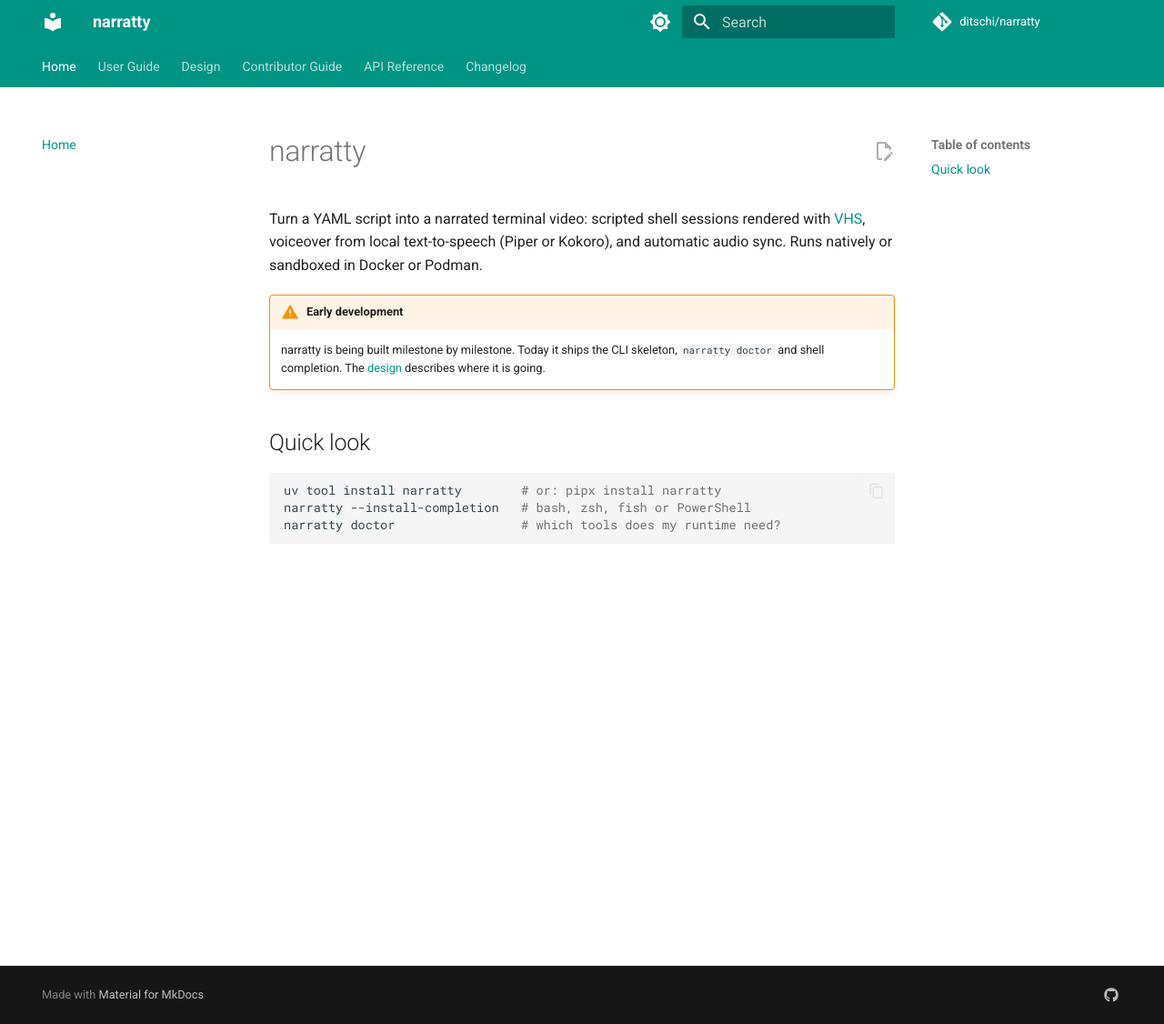
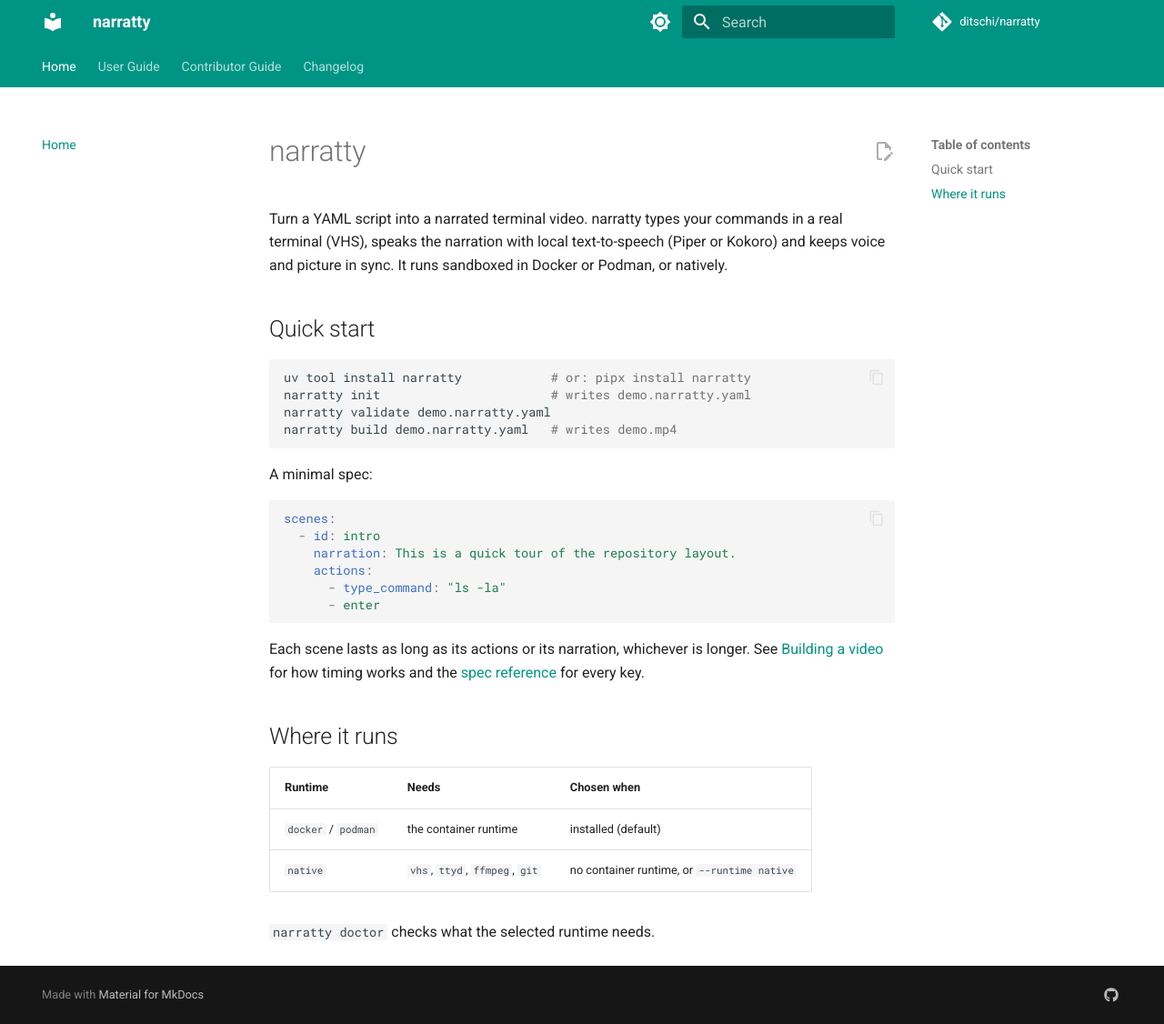
Before and after one commit to ditschi/narratty, an MkDocs documentation site: the page built from docs/index.md, in a window 1280 px wide and 1126 px high. Shown: the whole window at 91% size. Built offline with MkDocs 1.6.1 and Material for MkDocs 9.7.7, drawn with Linux system fonts in a browser that asks for light colours; comment, search, counter and statistics services are not loaded; the version menu is left out.

Commit message:
docs: prepare the v0.1.0 docs
Co-Authored-By: Claude Opus 5.5 (1M context) <noreply@anthropic.com>
Claude-Session: https://claude.ai/code/session_012DcXX2HK6yergF3sdqVgd1

````diff
--- a/docs/index.md
+++ b/docs/index.md
@@ -1,18 +1,39 @@
 # narratty
 
-Turn a YAML script into a narrated terminal video: scripted shell sessions rendered with
-[VHS](https://github.com/charmbracelet/vhs), voiceover from local text-to-speech (Piper or
-Kokoro), and automatic audio sync. Runs natively or sandboxed in Docker or Podman.
+Turn a YAML script into a narrated terminal video. narratty types your commands in a
+real terminal (VHS), speaks the narration with local text-to-speech (Piper or Kokoro)
+and keeps voice and picture in sync. It runs sandboxed in Docker or Podman, or
+natively.
 
-!!! warning "Early development"
-    narratty is being built milestone by milestone. Today it ships the CLI skeleton,
-    `narratty doctor` and shell completion. The [design](design.md) describes where it
-    is going.
-
-## Quick look
+## Quick start
 
 ```bash
-uv tool install narratty        # or: pipx install narratty
-narratty --install-completion   # bash, zsh, fish or PowerShell
-narratty doctor                 # which tools does my runtime need?
+uv tool install narratty            # or: pipx install narratty
+narratty init                       # writes demo.narratty.yaml
+narratty validate demo.narratty.yaml
+narratty build demo.narratty.yaml   # writes demo.mp4
 ```
+
+A minimal spec:
+
+```yaml
+scenes:
+  - id: intro
+    narration: This is a quick tour of the repository layout.
+    actions:
+      - type_command: "ls -la"
+      - enter
+```
+
+Each scene lasts as long as its actions or its narration, whichever is longer. See
+[Building a video](user-guide/building.md) for how timing works and the
+[spec reference](user-guide/spec.md) for every key.
+
+## Where it runs
+
+| Runtime | Needs | Chosen when |
+|---|---|---|
+| `docker` / `podman` | the container runtime | installed (default) |
+| `native` | `vhs`, `ttyd`, `ffmpeg`, `git` | no container runtime, or `--runtime native` |
+
+`narratty doctor` checks what the selected runtime needs.
--- a/mkdocs.yml
+++ b/mkdocs.yml
@@ -83,9 +83,9 @@ nav:
       - Voices and audio cache: user-guide/voices.md
       - Building a video: user-guide/building.md
       - Sandboxed runs: user-guide/container.md
-  - Design: design.md
+      - Configuration: user-guide/configuration.md
   - Contributor Guide:
       - Development setup: contributor-guide/dev-setup.md
       - Release process: contributor-guide/release-process.md
-  - API Reference: api-reference.md
+      - Design notes: contributor-guide/design.md
   - Changelog: changelog.md
--- a/pyproject.toml
+++ b/pyproject.toml
@@ -12,7 +12,7 @@ license = { text = "MIT" }
 authors = [{ name = "ditschi" }]
 keywords = ["terminal", "screencast", "vhs", "tts", "text-to-speech", "video", "cli", "docs-as-code"]
 classifiers = [
-    "Development Status :: 2 - Pre-Alpha",
+    "Development Status :: 3 - Alpha",
     "Environment :: Console",
     "Intended Audience :: Developers",
     "License :: OSI Approved :: MIT License",
````
Also changed, not shown: AGENTS.md (+1 -1 lines), CHANGELOG.md (+0 -24 lines), README.md (+13 -26 lines), docs/api-reference.md (deleted, +0 -7 lines), docs/contributor-guide/design.md (renamed from docs/design.md, +5 -0 lines), docs/user-guide/configuration.md (added, +42 -0 lines).
